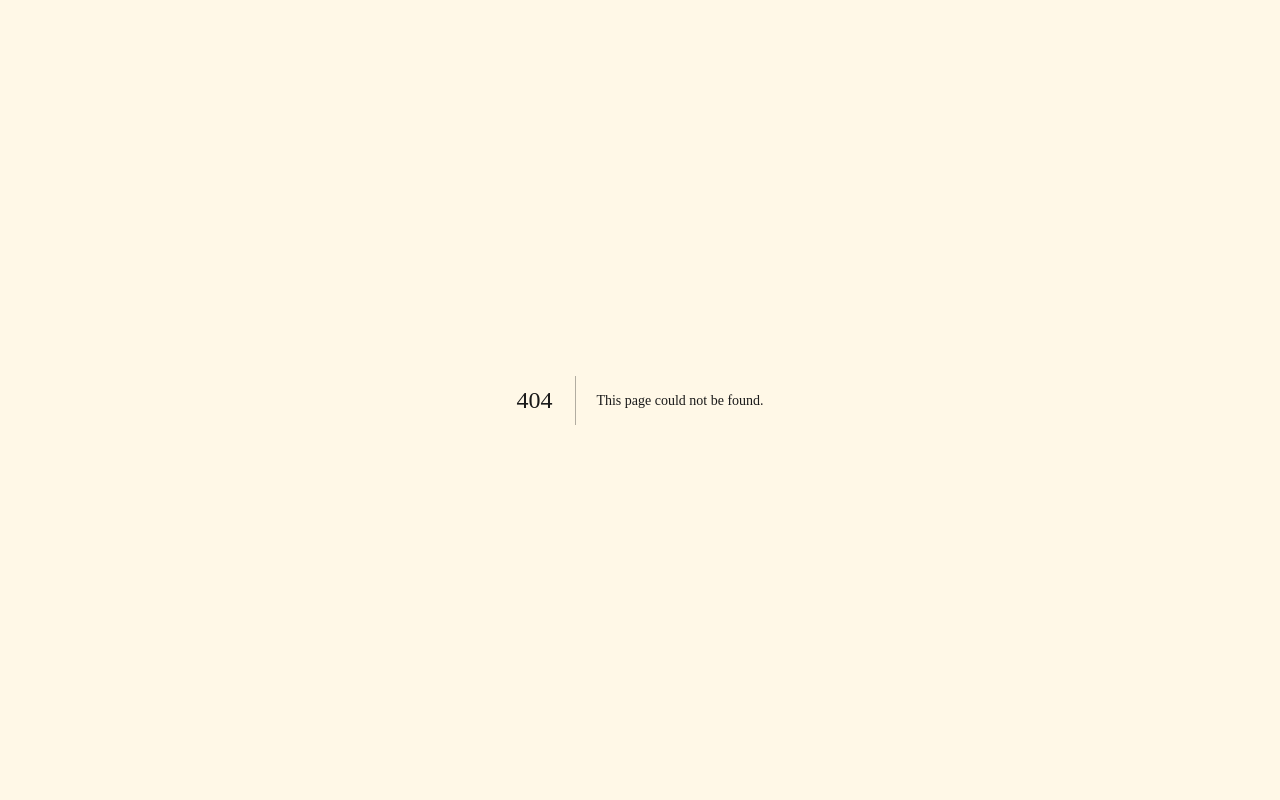
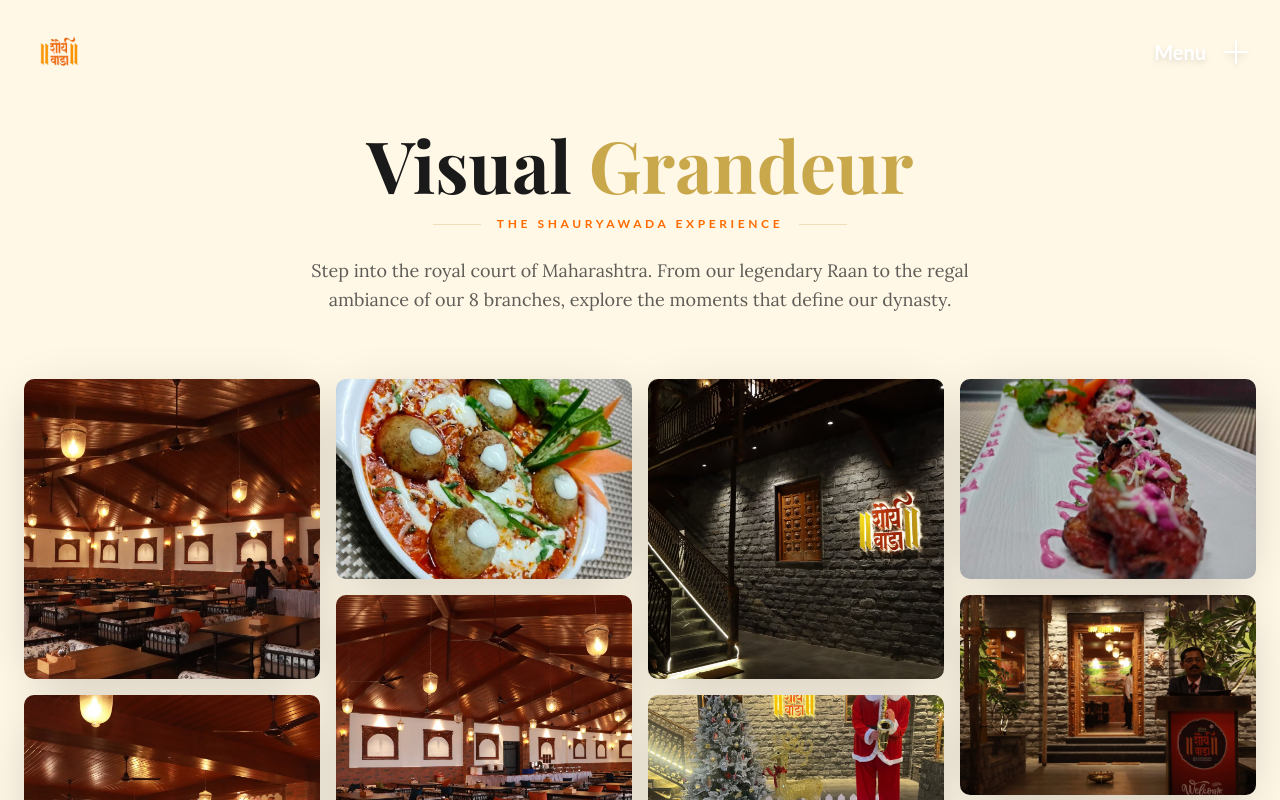
Before and after one commit to vaibhavcoreai/hotel_shouryawada, a Next.js app: page /gallery in a window 1280 px wide. Before the commit this address had no page. Shown: the top 800 px of the page. Built offline with nearby package versions, Linux system fonts and the light colour scheme.

Commit message:
Adding gallery page to the websit

```diff
--- /dev/null
+++ b/app/gallery/page.tsx
@@ -0,0 +1,116 @@
+"use client";
+
+import { StaggeredMenu } from "@/components/StaggeredMenu";
+import Footer from "@/components/Footer";
+import Masonry from "@/components/Masonry";
+import Lightbox from "@/components/Lightbox";
+import { motion } from "framer-motion";
+import { useState } from "react";
+
+const menuItems = [
+  { label: 'Home', ariaLabel: 'Go to home', link: '/' },
+  { label: 'About', ariaLabel: 'About Us', link: '/#about' },
+  { label: 'Dishes', ariaLabel: 'Signature Dishes', link: '/#dishes' },
+  { label: 'Menu', ariaLabel: 'Full Menu', link: '/menu' },
+  { label: 'Gallery', ariaLabel: 'Photo Gallery', link: '/gallery' },
+  { label: 'Branches', ariaLabel: 'Our Branches', link: '/#branches' },
+  { label: 'Watch', ariaLabel: 'Watch Videos', link: '/#youtube' },
+  { label: 'Reserve', ariaLabel: 'Reserve a Table', link: 'tel:+918888888888' },
+  { label: 'Contact', ariaLabel: 'Contact Us', link: '/#contact' }
+];
+
+const socialItems = [
+  { label: 'Facebook', link: 'https://facebook.com/vikasnana.handeiii' },
+  { label: 'Instagram', link: 'https://instagram.com/hotel_shauryawada' },
+  { label: 'YouTube', link: 'https://youtube.com/@Hotel_Shauryawada_Official' }
+];
+
+// List of images from public/Masonry
+const galleryImages = [
+  "1-0aa0q2b4ck.jpg", "1-0vlsvtdry6.jpg", "1-0ylhh9ynlt.jpg", "1-2suzb36roz.jpg",
+  "1-4yd13x47fy.jpg", "1-65wt7y56xl.jpg", "1-6b9b1avnfv.jpg", "1-954h7lx9mr.jpg",
+  "1-9fom82msou.jpg", "1-dwuo1qee7h.jpg", "1-erx53gladg.jpg", "1-g1nby15uqf.jpg",
+  "1-g7qwklixq1.jpg", "1-g9tbsu156o.jpg", "1-hj5lb8qk9z.jpg", "1-hp1yk88fph.jpg",
+  "1-i6c11dif5k.jpg", "1-lhgqv4hbgm.jpg", "1-mo2brnv765.jpg", "1-o5yiymdgf1.jpg",
+  "1-rj1vydi5io.jpg", "1-s6rn0dy821.jpg", "1-sm5ur99gwa.jpg", "1-suf2jpcyve.jpg",
+  "1-tcqgepefml.jpg", "1-tiu5giqjlm.jpg", "1-unkmxdkro7.jpg", "1-uuebkk96gh.jpg",
+  "1-weghcs72z2.jpg", "1-wiy1edo4yr.jpg", "1-wyio2gvw2o.jpg", "1-y1ifjaka47.jpg",
+  "1-ybc2eiovpo.jpg", "1-zqevtp3qxy.jpg"
+];
+
+const items = galleryImages.map((img, index) => ({
+  id: index.toString(),
+  img: `/Masonry/${img}`,
+  url: `/Masonry/${img}`, // Open image in new tab or just keep it
+  height: index % 2 === 0 ? 600 : 400, // Varying heights for masonry effect
+}));
+
+export default function GalleryPage() {
+  const [lightboxOpen, setLightboxOpen] = useState(false);
+  const [currentIndex, setCurrentIndex] = useState(0);
+
+  const handleItemClick = (_item: any, index: number) => {
+    setCurrentIndex(index);
+    setLightboxOpen(true);
+  };
+
+  return (
+    <main className="min-h-screen bg-cream overflow-x-hidden">
+      <StaggeredMenu
+        items={menuItems}
+        socialItems={socialItems}
+        displaySocials={true}
+        logoUrl="/logo.png"
+        accentColor="#FF6B00"
+        colors={['#C9A84C', '#FF6B00', '#1a1a1a']}
+      />
+
+      <section className="pt-32 pb-20 px-6 max-w-7xl mx-auto">
+        <motion.div
+          initial={{ opacity: 0, y: 20 }}
+          animate={{ opacity: 1, y: 0 }}
+          transition={{ duration: 0.8, ease: "easeOut" }}
+          className="text-center mb-16"
+        >
+          <h1 className="text-5xl md:text-7xl font-heading font-bold text-charcoal mb-4">
+            Visual <span className="text-gold">Grandeur</span>
+          </h1>
+          <div className="flex items-center justify-center gap-4 mb-6">
+             <div className="h-px w-12 bg-gold/30"></div>
+             <span className="text-saffron uppercase tracking-[0.3em] text-xs font-bold">The Shauryawada Experience</span>
+             <div className="h-px w-12 bg-gold/30"></div>
+          </div>
+          <p className="max-w-2xl mx-auto text-charcoal/70 font-body text-lg leading-relaxed">
+            Step into the royal court of Maharashtra. From our legendary Raan to the
+            regal ambiance of our 8 branches, explore the moments that define our dynasty.
+          </p>
+        </motion.div>
+
+        <div>
+          <Masonry
+            items={items}
+            ease="power3.out"
+            duration={0.8}
+            stagger={0.05}
+            animateFrom="bottom"
+            scaleOnHover={true}
+            hoverScale={0.98}
+            blurToFocus={true}
+            colorShiftOnHover={true}
+            onItemClick={handleItemClick}
+          />
+        </div>
+      </section>
+
+      <Lightbox
+        isOpen={lightboxOpen}
+        onClose={() => setLightboxOpen(false)}
+        images={items.map(it => it.img)}
+        currentIndex={currentIndex}
+        onNavigate={(index) => setCurrentIndex(index)}
+      />
+
+      <Footer />
+    </main>
+  );
+}
--- a/app/menu/page.tsx
+++ b/app/menu/page.tsx
@@ -8,6 +8,7 @@ const menuItems = [
   { label: 'About', ariaLabel: 'About Us', link: '/#about' },
   { label: 'Dishes', ariaLabel: 'Signature Dishes', link: '/#dishes' },
   { label: 'Menu', ariaLabel: 'Full Menu', link: '/menu' },
+  { label: 'Gallery', ariaLabel: 'Photo Gallery', link: '/gallery' },
   { label: 'Branches', ariaLabel: 'Our Branches', link: '/#branches' },
   { label: 'Watch', ariaLabel: 'Watch Videos', link: '/#youtube' },
   { label: 'Reserve', ariaLabel: 'Reserve a Table', link: 'tel:+918888888888' },
--- a/app/page.tsx
+++ b/app/page.tsx
@@ -11,6 +11,7 @@ const menuItems = [
   { label: 'About', ariaLabel: 'About Us', link: '/#about' },
   { label: 'Dishes', ariaLabel: 'Signature Dishes', link: '/#dishes' },
   { label: 'Menu', ariaLabel: 'Full Menu', link: '/menu' },
+  { label: 'Gallery', ariaLabel: 'Photo Gallery', link: '/gallery' },
   { label: 'Branches', ariaLabel: 'Our Branches', link: '/#branches' },
   { label: 'Watch', ariaLabel: 'Watch Videos', link: '/#youtube' },
   { label: 'Reserve', ariaLabel: 'Reserve a Table', link: 'tel:+918888888888' },
--- a/components/About.tsx
+++ b/components/About.tsx
@@ -5,7 +5,8 @@ import { motion, AnimatePresence } from "framer-motion";
 import { gsap } from "../lib/gsap";
 import { ScrollTrigger } from "gsap/ScrollTrigger";
 import Image from "next/image";
-import { Shield, Award, Users } from "lucide-react";
+import { Shield, Award, Users, ArrowRight } from "lucide-react";
+import Link from "next/link";
 
 const bentoItems = [
   { id: "1", img: "/Masonry/1-0aa0q2b4ck.jpg", className: "col-span-2 row-span-2" },
@@ -31,7 +32,7 @@ const PILLARS = [
   {
     icon: Users,
     title: "Community Feast",
-    desc: "Our special dishes have been perfected over generations.",
+    desc: "Over 2 million people are connected to our Hotel Shauryawada.",
   },
 ];
 
@@ -150,12 +151,7 @@ export default function About() {
               >
                 &ldquo;जिथे शौर्य, तिथे स्वाद.&rdquo;
               </p>
-              <p
-                className="text-sm mt-1 font-body"
-                style={{ color: "rgba(26,26,26,0.6)" }}
-              >
-                Where there is valor, there is flavor.
-              </p>
+
             </div>
 
             <div className="space-y-6">
@@ -185,6 +181,29 @@ export default function About() {
                   <p className="text-[11px] font-body" style={{ color: "rgba(26,26,26,0.6)" }}>{pillar.desc}</p>
                 </div>
               ))}
+            </div>
+
+            {/* Gallery Button */}
+            <div className="pt-6">
+              <Link href="/gallery" className="inline-flex items-center gap-3 group cursor-none">
+                <motion.div
+                  whileHover={{ scale: 1.05 }}
+                  whileTap={{ scale: 0.95 }}
+                  className="px-8 py-3 rounded-sm text-sm font-body uppercase tracking-[0.2em] font-bold relative overflow-hidden"
+                  style={{
+                    background: "linear-gradient(135deg, #FF6B00, #C9A84C)",
+                    color: "#1A1A1A",
+                  }}
+                >
+                  View Full Gallery
+                </motion.div>
+                <motion.div
+                  className="w-10 h-10 rounded-full flex items-center justify-center border border-gold/30 transition-colors group-hover:border-gold"
+                  whileHover={{ x: 5 }}
+                >
+                  <ArrowRight size={18} color="#C9A84C" />
+                </motion.div>
+              </Link>
             </div>
           </div>
 
--- a/components/Footer.tsx
+++ b/components/Footer.tsx
@@ -126,8 +126,7 @@ export default function Footer() {
               className="font-body text-sm leading-relaxed mb-6"
               style={{ color: "rgba(26,26,26,0.7)" }}
             >
-              Ruling hearts across Maharashtra with authentic Mutton &amp; Chicken Raan,
-              cooked the Maratha way — bold, honest, and unforgettable.
+              Ruling hearts across Maharashtra with authentic age-old recipes cooked in the Maratha way — bold, honest, and unforgettable.
             </p>
             {/* Marathi brand stamp */}
             <div
@@ -235,7 +234,7 @@ export default function Footer() {
               className="font-heading font-bold text-base mb-6"
               style={{ color: "#1A1A1A" }}
             >
-              The Warrior&apos;s Oath
+              Our Motto
             </h4>
             <blockquote
               className="relative pl-4 py-2"
--- /dev/null
+++ b/components/Lightbox.tsx
@@ -0,0 +1,113 @@
+"use client";
+
+import { motion, AnimatePresence } from "framer-motion";
+import { X, ChevronLeft, ChevronRight } from "lucide-react";
+import { useEffect } from "react";
+
+interface LightboxProps {
+  isOpen: boolean;
+  onClose: () => void;
+  images: string[];
+  currentIndex: number;
+  onNavigate: (index: number) => void;
+}
+
+export default function Lightbox({
+  isOpen,
+  onClose,
+  images,
+  currentIndex,
+  onNavigate,
+}: LightboxProps) {
+  useEffect(() => {
+    if (isOpen) {
+      document.body.style.overflow = "hidden";
+
+      const handleKeyDown = (e: KeyboardEvent) => {
+        if (e.key === "Escape") onClose();
+        if (e.key === "ArrowLeft") onNavigate((currentIndex - 1 + images.length) % images.length);
+        if (e.key === "ArrowRight") onNavigate((currentIndex + 1) % images.length);
+      };
+
+      window.addEventListener("keydown", handleKeyDown);
+      return () => {
+        window.removeEventListener("keydown", handleKeyDown);
+        document.body.style.overflow = "";
+      };
+    }
+  }, [isOpen, currentIndex, images.length, onClose, onNavigate]);
+
+  const handlePrev = (e: React.MouseEvent) => {
+    e.stopPropagation();
+    onNavigate((currentIndex - 1 + images.length) % images.length);
+  };
+
+  const handleNext = (e: React.MouseEvent) => {
+    e.stopPropagation();
+    onNavigate((currentIndex + 1) % images.length);
+  };
+
+  return (
+    <AnimatePresence>
+      {isOpen && (
+        <motion.div
+          initial={{ opacity: 0 }}
+          animate={{ opacity: 1 }}
+          exit={{ opacity: 0 }}
+          transition={{ duration: 0.3 }}
+          className="fixed inset-0 z-[2000] flex items-center justify-center bg-charcoal/95 backdrop-blur-sm p-4 md:p-10"
+          onClick={onClose}
+        >
+          {/* Close button */}
+          <button
+            onClick={onClose}
+            className="absolute top-6 right-6 text-white/70 hover:text-white transition-colors z-[2001]"
+            aria-label="Close lightbox"
+          >
+            <X size={32} />
+          </button>
+
+          {/* Navigation - Prev */}
+          <button
+            onClick={handlePrev}
+            className="absolute left-4 md:left-10 text-white/50 hover:text-white transition-colors z-[2001] p-2 rounded-full bg-white/5 hover:bg-white/10"
+            aria-label="Previous image"
+          >
+            <ChevronLeft size={40} />
+          </button>
+
+          {/* Main Image Container */}
+          <motion.div
+            key={currentIndex}
+            initial={{ scale: 0.9, opacity: 0 }}
+            animate={{ scale: 1, opacity: 1 }}
+            exit={{ scale: 0.9, opacity: 0 }}
+            transition={{ type: "spring", stiffness: 300, damping: 30 }}
+            className="relative max-w-full max-h-full flex items-center justify-center"
+            onClick={(e) => e.stopPropagation()}
+          >
+            <img
+              src={images[currentIndex]}
+              alt={`Gallery image ${currentIndex + 1}`}
+              className="max-w-full max-h-[85vh] object-contain rounded-sm shadow-2xl"
+            />
+
+            {/* Counter */}
+            <div className="absolute -bottom-10 left-1/2 -translate-x-1/2 text-white/60 font-body text-sm tracking-widest uppercase">
+              {currentIndex + 1} / {images.length}
+            </div>
+          </motion.div>
+
+          {/* Navigation - Next */}
+          <button
+            onClick={handleNext}
+            className="absolute right-4 md:right-10 text-white/50 hover:text-white transition-colors z-[2001] p-2 rounded-full bg-white/5 hover:bg-white/10"
+            aria-label="Next image"
+          >
+            <ChevronRight size={40} />
+          </button>
+        </motion.div>
+      )}
+    </AnimatePresence>
+  );
+}
--- a/components/Masonry.tsx
+++ b/components/Masonry.tsx
@@ -69,6 +69,7 @@ interface MasonryProps {
   hoverScale?: number;
   blurToFocus?: boolean;
   colorShiftOnHover?: boolean;
+  onItemClick?: (item: Item, index: number) => void;
 }
 
 const Masonry: React.FC<MasonryProps> = ({
@@ -80,7 +81,8 @@ const Masonry: React.FC<MasonryProps> = ({
   scaleOnHover = true,
   hoverScale = 0.95,
   blurToFocus = true,
-  colorShiftOnHover = false
+  colorShiftOnHover = false,
+  onItemClick
 }) => {
   const columns = useMedia(
     ['(min-width:1500px)', '(min-width:1000px)', '(min-width:600px)', '(min-width:400px)'],
@@ -124,14 +126,14 @@ const Masonry: React.FC<MasonryProps> = ({
     preloadImages(items.map(i => i.img)).then(() => setImagesReady(true));
   }, [items]);
 
-  const grid = useMemo<GridItem[]>(() => {
-    if (!width) return [];
+  const { grid, containerHeight } = useMemo(() => {
+    if (!width) return { grid: [], containerHeight: 0 };
     const colHeights = new Array(columns).fill(0);
     const gap = 16;
     const totalGaps = (columns - 1) * gap;
     const columnWidth = (width - totalGaps) / columns;
 
-    return items.map(child => {
+    const gridData = items.map(child => {
       const col = colHeights.indexOf(Math.min(...colHeights));
       const x = col * (columnWidth + gap);
       const height = child.height / 2;
@@ -140,6 +142,8 @@ const Masonry: React.FC<MasonryProps> = ({
       colHeights[col] += height + gap;
       return { ...child, x, y, w: columnWidth, h: height };
     });
+
+    return { grid: gridData, containerHeight: Math.max(...colHeights) };
   }, [columns, items, width]);
 
   const hasMounted = useRef(false);
@@ -214,14 +218,18 @@ const Masonry: React.FC<MasonryProps> = ({
   };
 
   return (
-    <div ref={containerRef} className="relative w-full h-full">
+    <div
+      ref={containerRef}
+      className="relative w-full"
+      style={{ height: containerHeight }}
+    >
       {grid.map(item => (
         <div
           key={item.id}
           data-key={item.id}
-          className="absolute box-content"
+          className="absolute box-content cursor-pointer"
           style={{ willChange: 'transform, width, height, opacity' }}
-          onClick={() => window.open(item.url, '_blank', 'noopener')}
+          onClick={() => onItemClick ? onItemClick(item, grid.indexOf(item)) : window.open(item.url, '_blank', 'noopener')}
           onMouseEnter={e => handleMouseEnter(item.id, e.currentTarget)}
           onMouseLeave={e => handleMouseLeave(item.id, e.currentTarget)}
         >
--- a/components/Navbar.tsx
+++ b/components/Navbar.tsx
@@ -9,6 +9,7 @@ const NAV_LINKS = [
   { label: "About", href: "/#about" },
   { label: "Dishes", href: "/#dishes" },
   { label: "Menu", href: "/menu" },
+  { label: "Gallery", href: "/gallery" },
   { label: "Branches", href: "/#branches" },
   { label: "Watch", href: "/#youtube" },
   { label: "Contact", href: "/#contact" },
```
